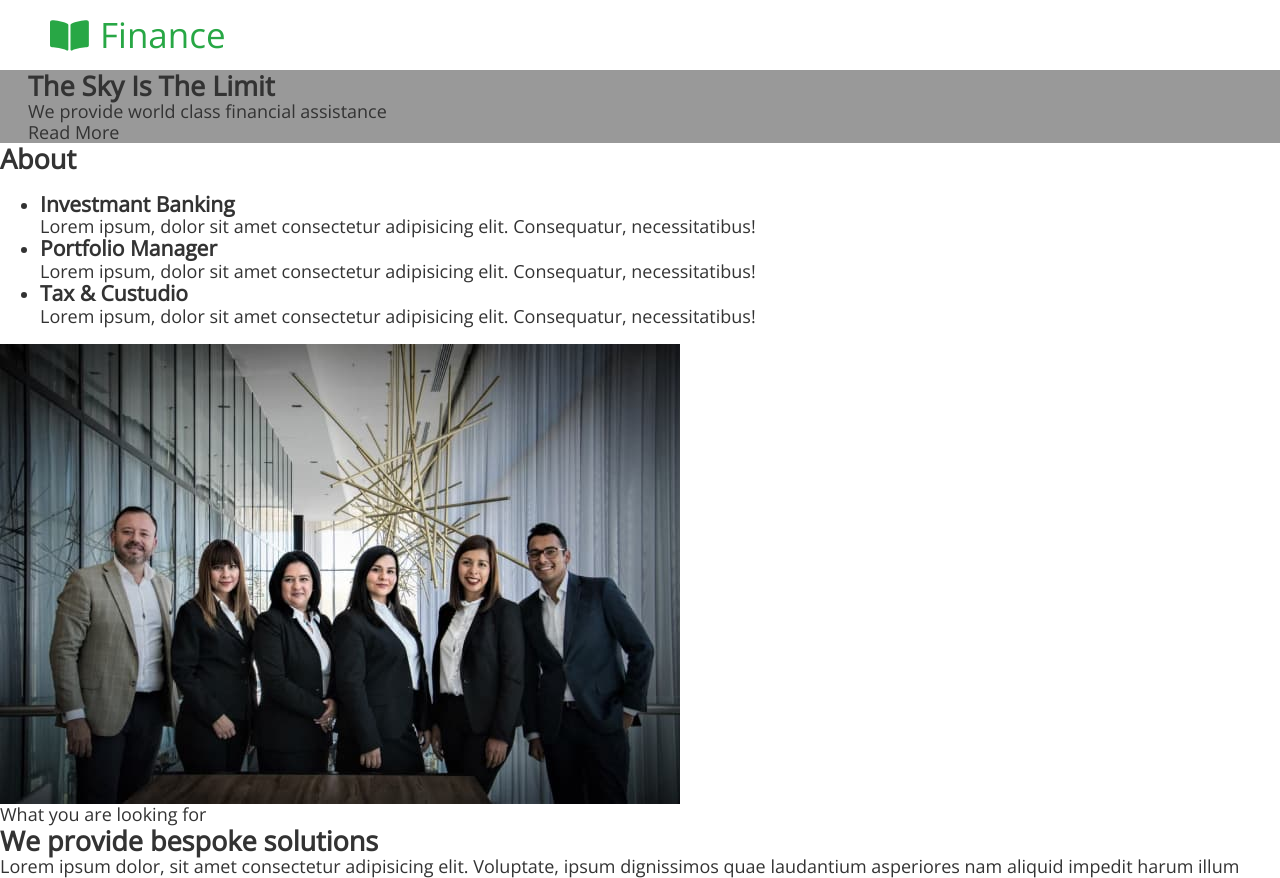
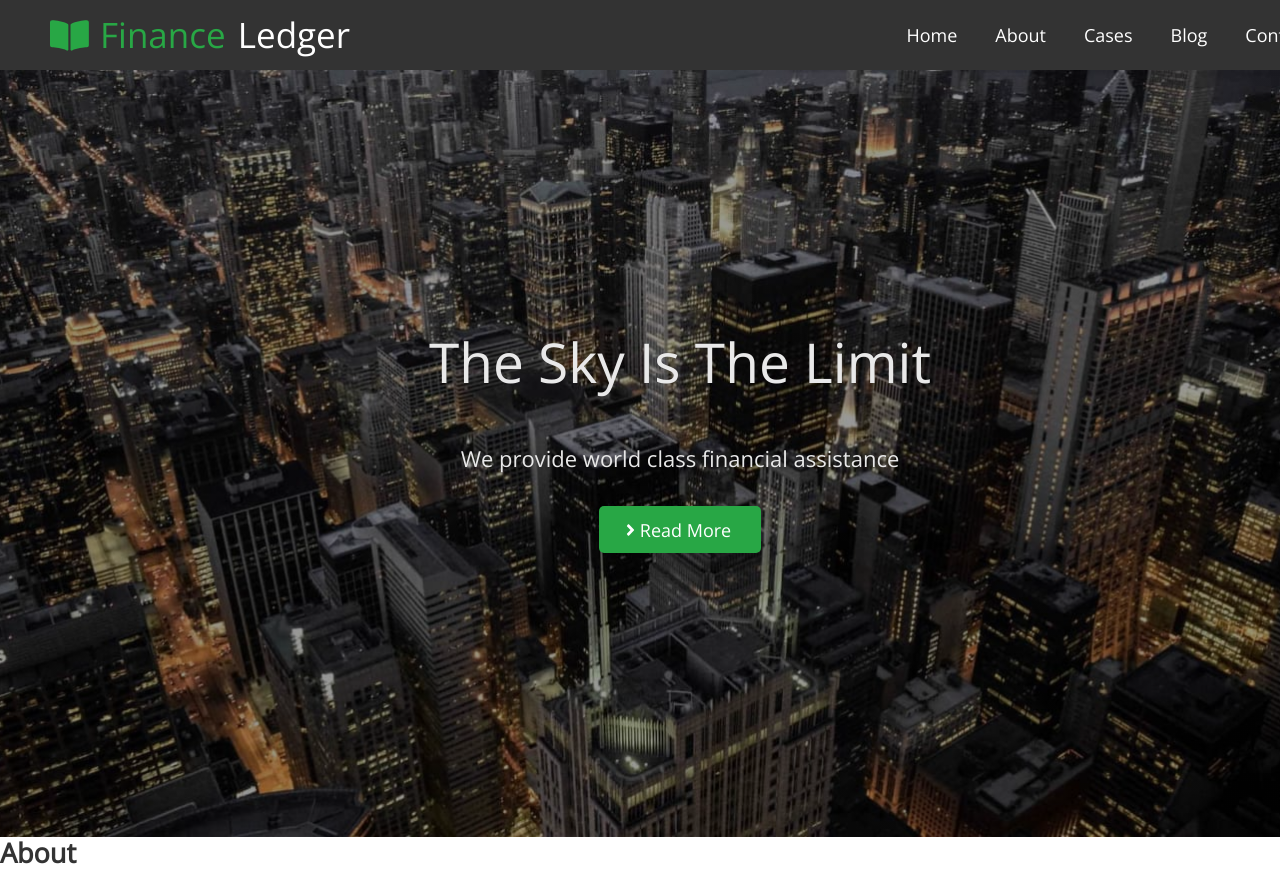
Before and after one commit to YanLozovskyi/fson-79-anonymous, a plain HTML site: page index.html in a window 1280 px wide. Shown: the top 878 px of the page. Drawn offline with nearby package versions, Linux system fonts and the light colour scheme.

Commit message:
add hero

```diff
--- a/css/styles.css
+++ b/css/styles.css
@@ -6,7 +6,7 @@
 }
 
 body {
-  font-family: 'Open Sans', sans-serif;
+  font-family: "Open Sans", sans-serif;
   color: var(--main-text-color);
   background-color: var(--main-bg-color);
   font-size: 18px;
@@ -53,6 +53,10 @@ address {
 }
 
 /* header */
+
+.header{
+background-color: #333333;
+}
 
 .header .container {
   padding-left: 50px;
@@ -102,13 +106,43 @@ address {
       rgba(0, 0, 0, 0.4),
       rgba(0, 0, 0, 0.4)
     ),
-    url();
+    url(../images/hero/hero-bg.jpg);
+  padding-top: 259px;
+  padding-bottom: 284px;
+  background-repeat: no-repeat;
+  background-size: cover;
+  background-position: center;
+  max-width: 1360px;
+  margin: 0 auto;
+
+  text-align: center;
 }
 .hero-title {
+  font-weight: 300;
+  font-size: 55px;
+  line-height: 1.2;
+  color: #e9e9e9;
+
+  margin-bottom: 45px;
 }
 .hero-text {
+  font-size: 22px;
+  line-height: 1.67;
+  color: #e9e9e9;
+
+  margin-bottom: 29px;
 }
 .hero-link {
+  background-color:var(--accent-color);
+  border-radius: 5px;
+
+font-size: 18px;
+line-height: 1.56;
+color:var(--second-text-color);
+
+display: inline-flex;
+padding:10px 30px 9px 27px;
+align-items: center;
+gap: 5px;
+
 }
-.link {
-}
--- a/index.html
+++ b/index.html
@@ -83,7 +83,11 @@
         <div class="container">
           <h1 class="hero-title">The Sky Is The Limit</h1>
           <p class="hero-text">We provide world class financial assistance</p>
-          <a class="hero-link link" href="">Read More</a>
+          <a class="hero-link link" href="">
+            <svg class="hero-link-icon" width="9" height="18">
+              <use href="./images/icons/sprite.svg#icon-angle-right"></use>
+            </svg>
+            Read More</a>
         </div>
       </section>
 
```
Also changed, not shown: images/hero/hero-bg.jpg (added).
